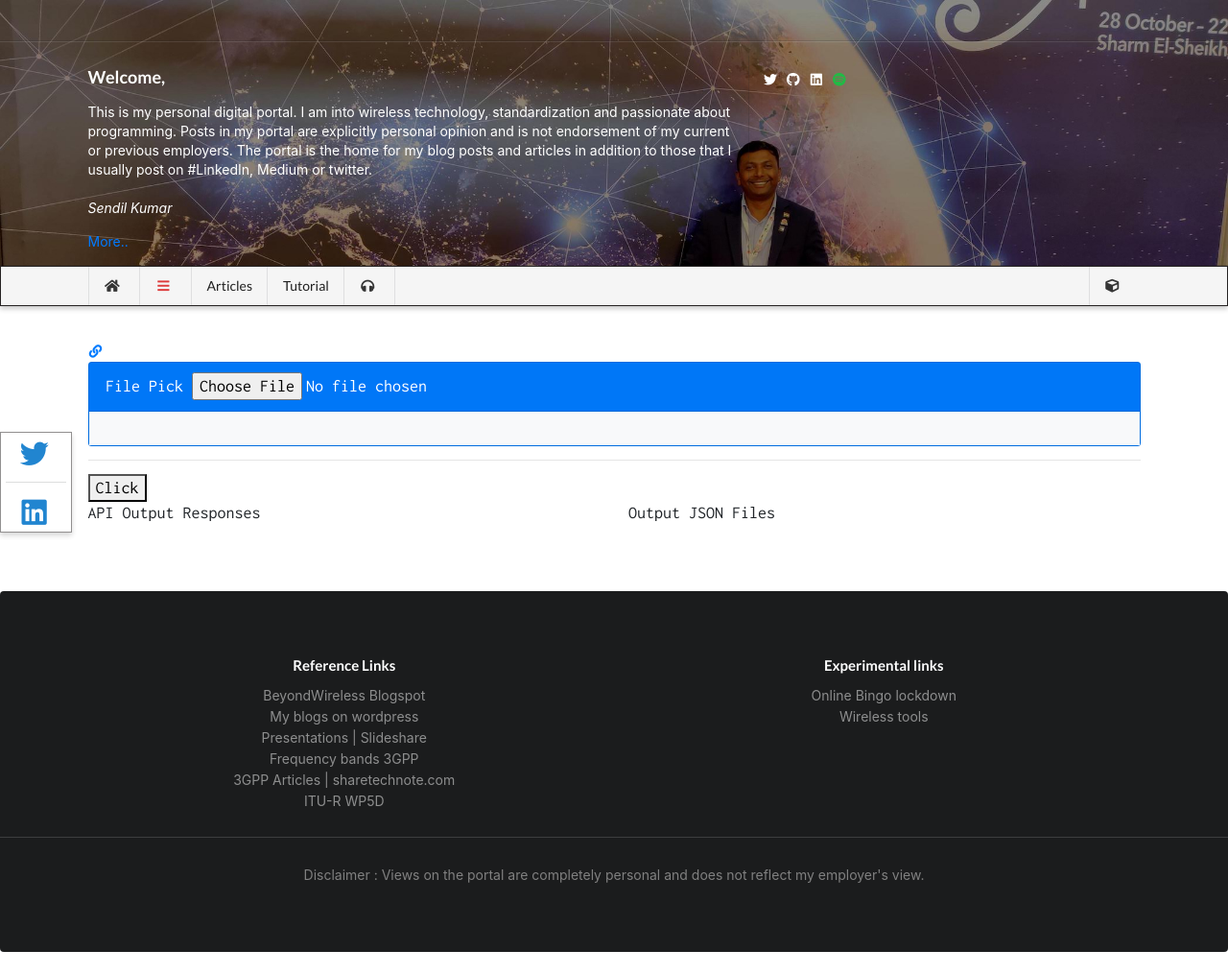
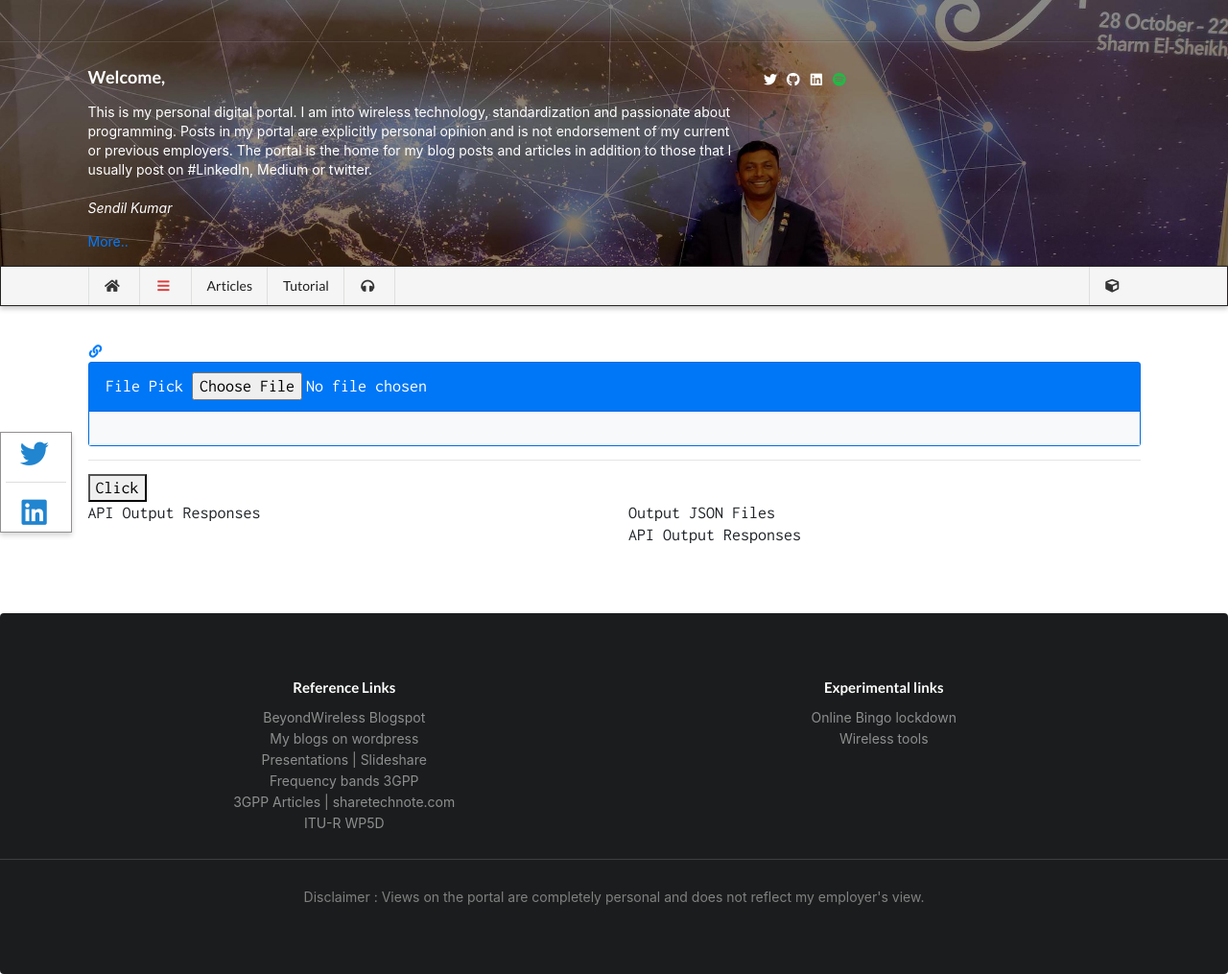
Before and after one commit to wiless/wiless.github.io, a Jekyll site: the page built from _apps/viewer.html, in a window 1280 px wide. Shown: the whole page at 96% size. Built offline with Jekyll 4.4.1, drawn with Linux system fonts in a browser that asks for light colours; nearby versions of some CDN libraries; some web fonts are replaced; comment, search, counter and statistics services are not loaded; a style sheet for code colours, icons or effects is not loaded; before the commit the page ends 992 px from its top, so only the background shows below that; part of the change alters nothing that is shown.

Commit message:
Update viewer.html

```diff
--- a/_apps/viewer.html
+++ b/_apps/viewer.html
@@ -27,6 +27,9 @@ title: API logger
     </div>
     <div class="col-sm-6">
     Output JSON Files
+         <div id="column2" >
+            API Output Responses
+          </div>
     </div>
 
 
@@ -84,8 +87,20 @@ maxVisibleChilds:25
       card.classList.add("shadow","p-3","mb-5", "bg-white", "rounded");
 
       const editor = new JSONEditor(jsoneditor, options, myJSON)
+// Do the same in the second column
+      const JFoptions=    {
+  hoverPreviewEnabled: true,
+  hoverPreviewArrayCount: 10,
+  hoverPreviewFieldCount: 2,
+  // theme: 'dark',
+  animateOpen: false,
+  animateClose: false,
+  useToJSON: true
+}
+      el=document.getElementById("column2");
+      const formatter = new JSONFormatter(myJSON,1,JFoptions);
 
-
+      el=card.appendChild(formatter.render());
       return;
     }
     );
```
